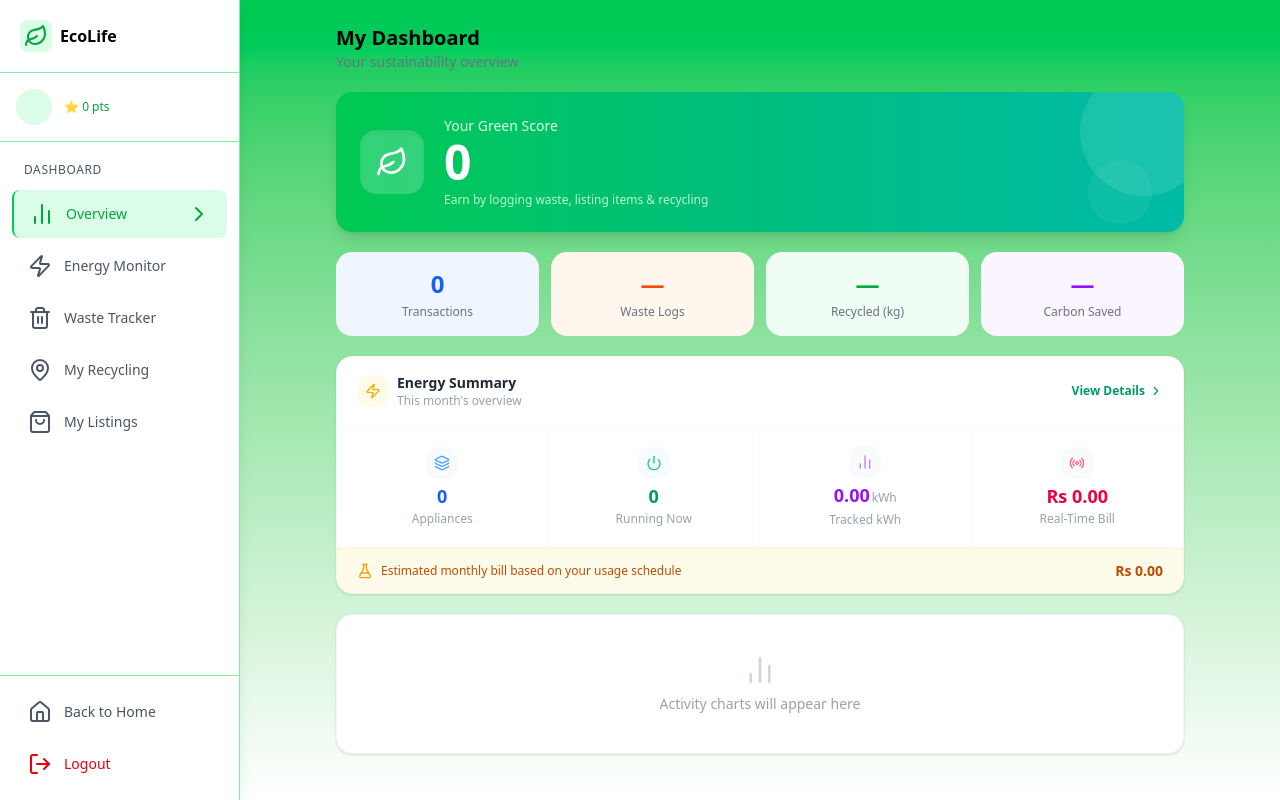
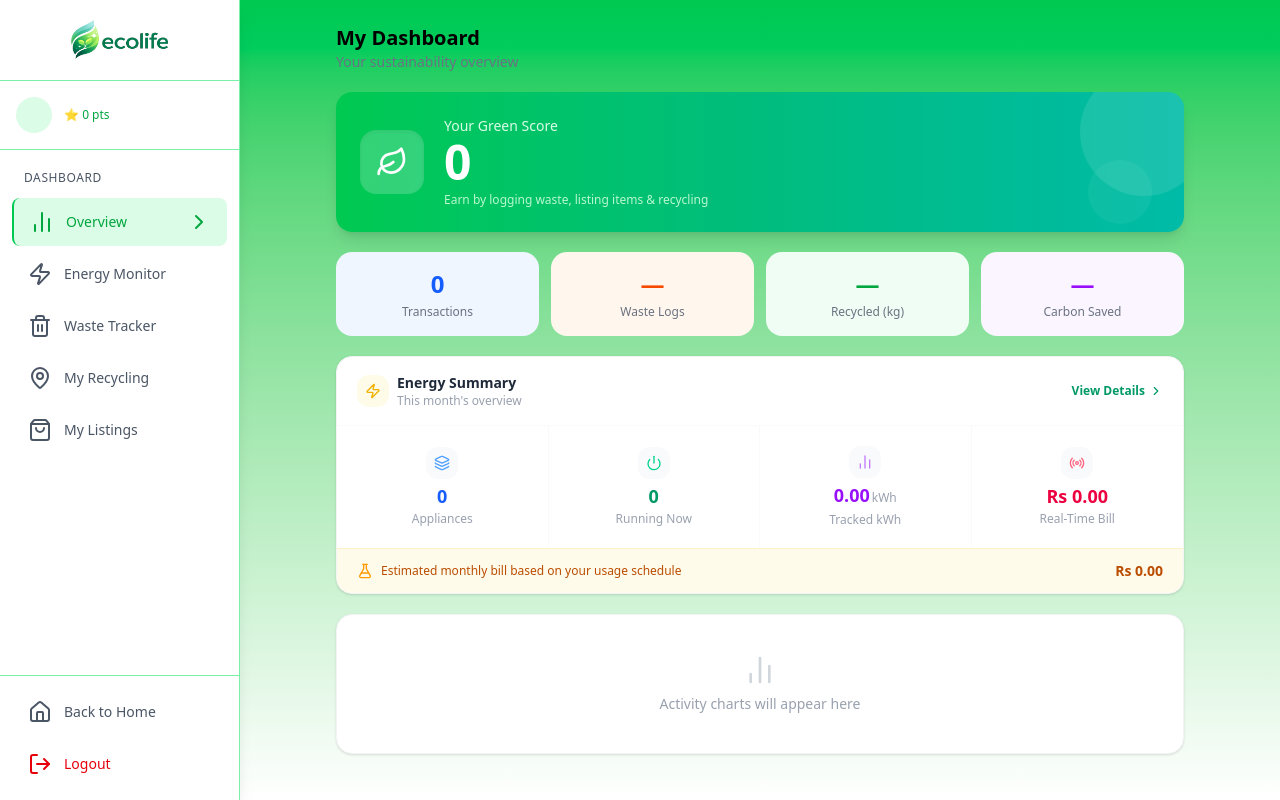
Before and after one commit to Vihanga-02/EcoLife, a React (Vite) app in the folder client/: page /dashboard in a window 1280 px wide. Built offline with nearby package versions, Linux system fonts and the light colour scheme; no server answers.

Commit message:
style(sidebar): center align EcoLife logo in user sidebar

```diff
--- a/client/src/components/common/Sidebar.jsx
+++ b/client/src/components/common/Sidebar.jsx
@@ -60,10 +60,11 @@ export default function Sidebar({ mode = 'user', sidebarItems = [], onClose, onL
           </div>
         ) : (
           <Link to="/home" className="flex items-center gap-2">
-            <div className="w-8 h-8 bg-green-100 rounded-lg flex items-center justify-center">
-              <Leaf className="text-green-600" />
-            </div>
-            <span className="font-bold text-black">EcoLife</span>
+            <img
+    src="/ecolife-logo.png"
+    alt="EcoLife"
+    className="h-10 w-auto object-contain mx-auto"
+  />
           </Link>
         )}
       </div>
```
Also changed, not shown: client/public/ecolife-logo.png (added).
